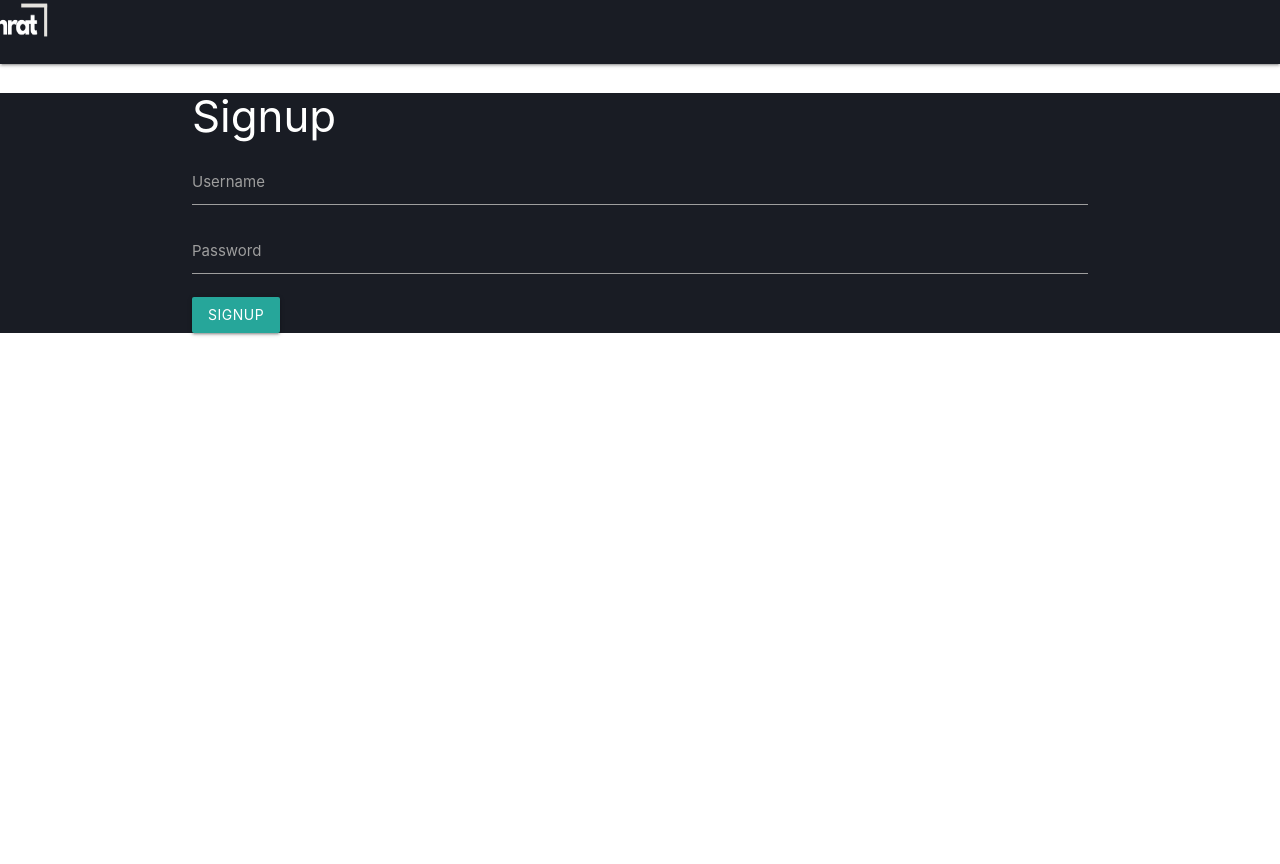
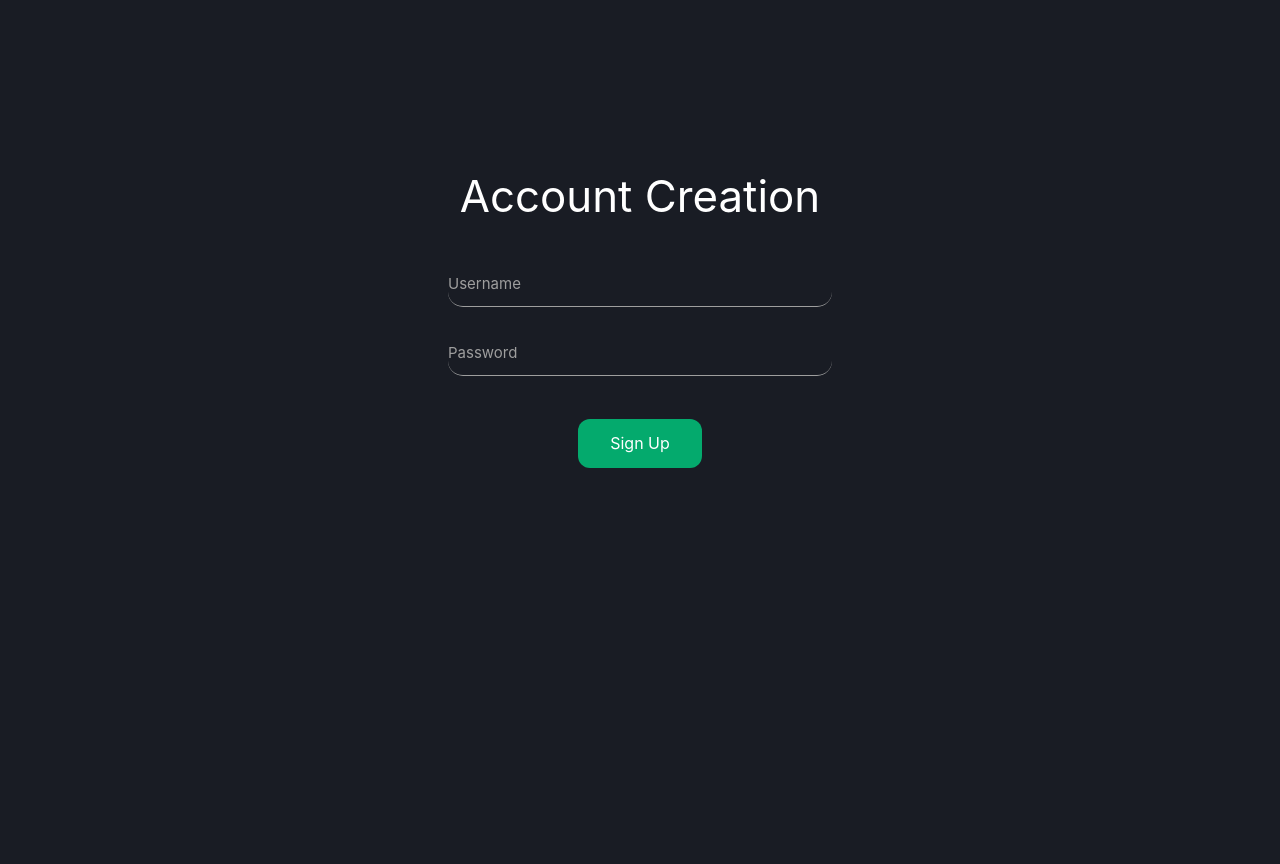
Before and after one commit to andych2883/WorkoutRemixerApp, a Flask app: page /signup in a window 1280 px wide. Before the commit the page ends 336 px from the top, so only its background shows below. Run offline with Flask 3, Linux system fonts and the light colour scheme.

Commit message:
added more padding, changed primary font, UI changes to sign-up page

```diff
--- a/App/templates/index.html
+++ b/App/templates/index.html
@@ -188,13 +188,13 @@
                         <div class="row">
                           <div class="input-field col s12">
                             <input placeholder="Username" value="" name="username" type="text" class="validate" required style="color: white;">
-                            <label for="username">username</label>
+                            <!-- <label for="username">username</label> -->
                           </div>
                         </div>
                         <div class="row">
                           <div class="input-field col s12">
                             <input placeholder="Password" value="" name="password" type="password" class="validate" required style="color: white;">
-                            <label for="password">Password</label>
+                            <!-- <label for="password">Password</label> -->
                           </div>
                         </div>
 
--- a/App/templates/signup.html
+++ b/App/templates/signup.html
@@ -1,20 +1,23 @@
 {% extends "layout.html" %}
 {% block title %}Signup{% endblock %}
-{% block page %}<img src="static/logo4.png" alt="gymrat" style="width: 8vw; height: 7vh;"> {% endblock %}
+{% block page %}{% endblock %}
 
 {% block content %}
-<div class="container">
-    <h3 style="color: white;">Signup</h3>
+<div class="container" style="display: flex; justify-content: center; height: 100vh; padding-top:10vh;">
+    <div style="width: 30vw;">
+        <h3 style="color: white; text-align: center; margin-bottom: 5vh;">Account Creation</h3>
+
         <form action="{{ url_for('auth_views.signup_action') }}" method="POST">
             <div class="input-field">
-            <input type="text" id="new_username" name="new_username" required style="color: white;">
+                <input type="text" id="new_username" name="new_username" required style="color: white; border-radius: 15px;">
                 <label for="username">Username</label>
             </div>
             <div class="input-field">
-            <input type="password" id="new_password" name="new_password" required style="color: white;">
+                <input type="password" id="new_password" name="new_password" required style="color: white; border-radius: 15px;">
                 <label for="password">Password</label>
             </div>
-        <button class="btn waves-effect waves-light" type="submit">Signup</button>
+            <div style="align-items:center; justify-content: center; display:flex; flex-direction: column;"><button class="green-button" type="submit">Sign Up</button></div>
         </form>
     </div>
+</div>
 {% endblock %}
```
Also changed, not shown: App/templates/home.html (+6 -6 lines). Lines whose indentation alone changed are shown as unchanged.
